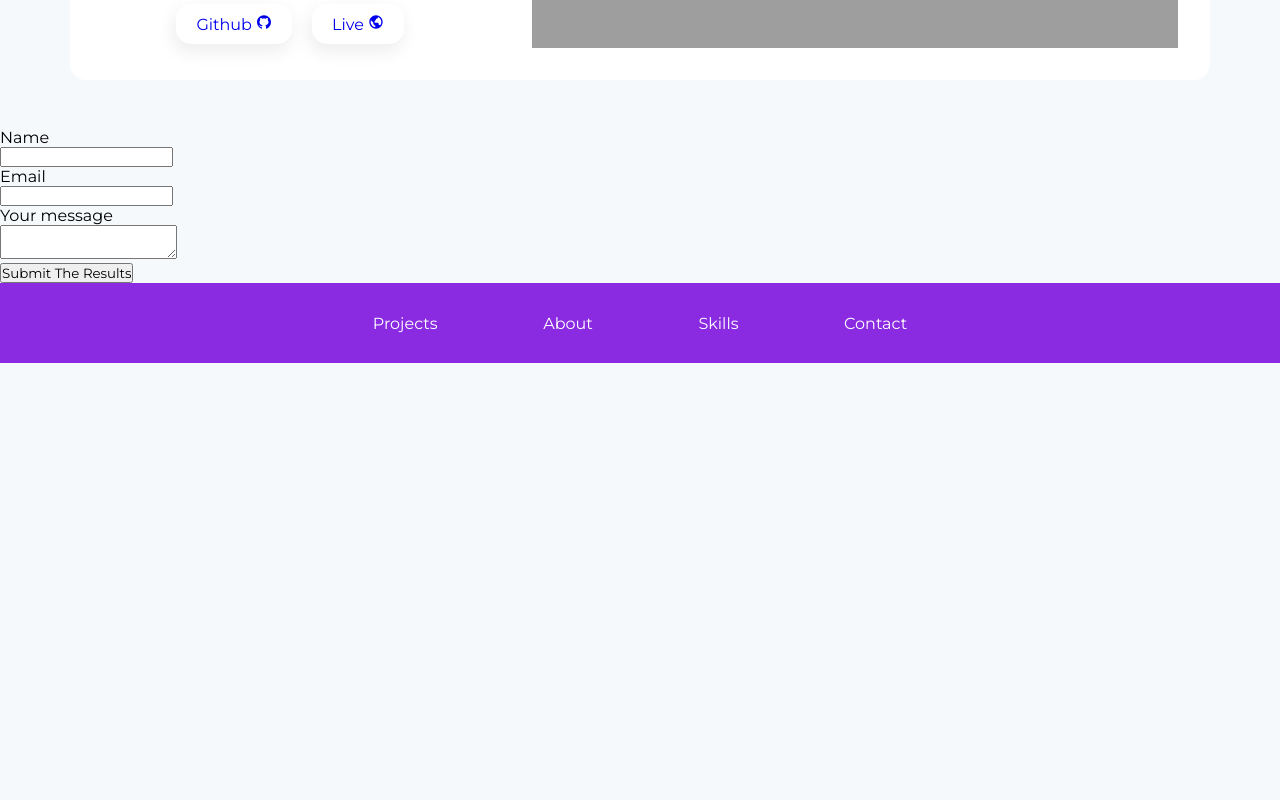
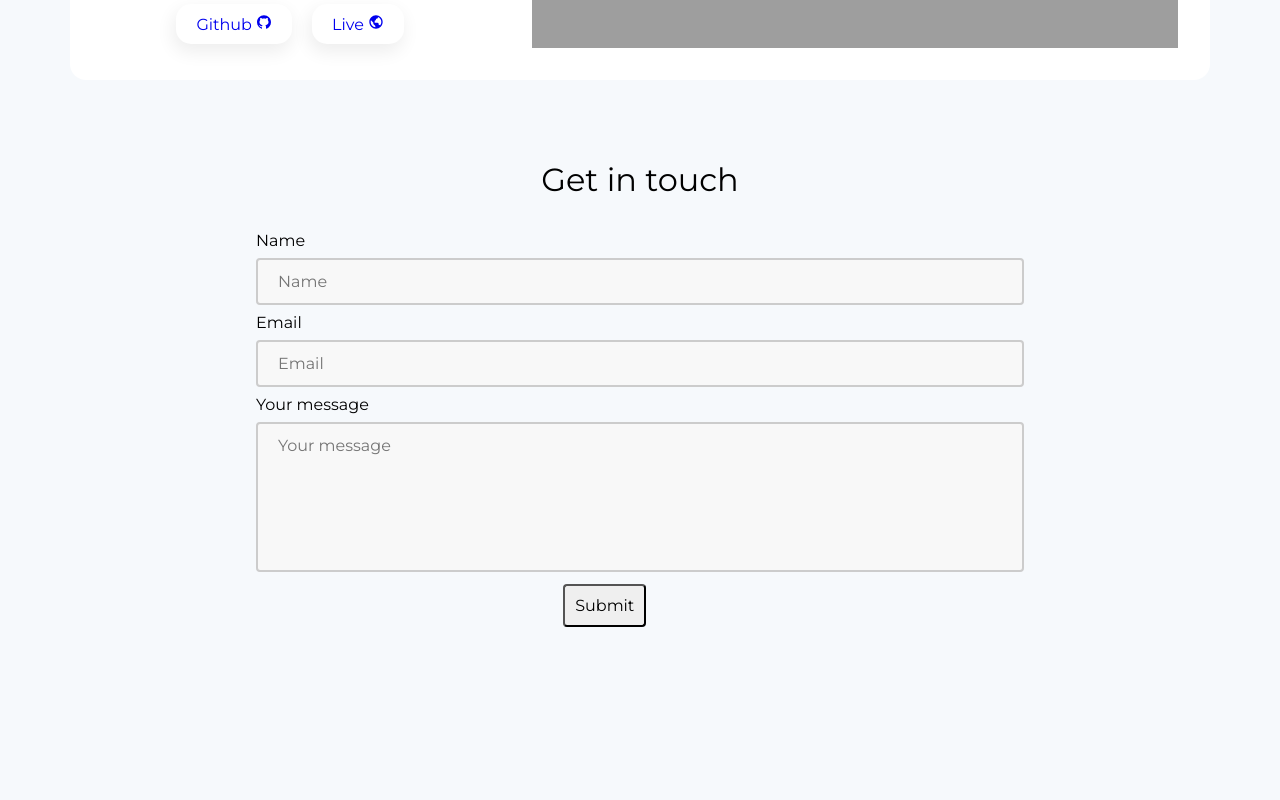
Before and after one commit to EmanuelTejada032/portcolio, a React (Create React App) app: page / in a window 1280 px wide. Shown: the part 3960-4760 px from the top of the page. Before the commit the page ends 4323 px from the top, so only its background shows below. Built offline with nearby package versions, Linux system fonts and the light colour scheme; grey boxes are pictures that could not be loaded.

Commit message:
Add styles to the form

```diff
--- a/src/App.css
+++ b/src/App.css
@@ -146,8 +146,14 @@ h2{
     align-items: center;
 }
 
-
-
+/* Contact section */
+.contact{
+    max-width: 1200px;
+    width: 60%;
+    margin: 0 auto;
+    height: 100vh;
+    position: relative;
+}
 
 
 @media screen and (max-width: 768px) {
--- a/src/App.js
+++ b/src/App.js
@@ -2,14 +2,12 @@ import './App.css';
 import Navbar from './components/Navbar/Navbar'
 import Footer from './components/Footer/Footer'
 import MainContent from './components/MainContent/MainContent'
-import Form from './components/Form/Form'
 
 function App() {
   return (
     <>
         <Navbar />
         <MainContent />
-        <Form />
         <Footer />
     </>
   );
--- a/src/components/Form/Form.js
+++ b/src/components/Form/Form.js
@@ -1,34 +1,33 @@
 import React from 'react'
-
+import './styles.css'
 const Form = () => {
     return (
         <>
                 <form
-                    name="contact-form"
-                    method="POST"
-                    data-netlify="true"
+                    name='contact-form'
+                    method='POST'
+                    data-netlify='true'
+                    className='contact-form'
                  >
-                     <input type="hidden" name="form-name" value="contact-form"/>
-      <div>
-        <label>Name<br />
-            <input type="text" name="name" />
-        </label>
-      </div>
+                <input type='hidden' name='form-name' value='contact-form'/>
+              <div className='form-inputs'>
+                <div>
+                  <label htmlFor='name' >Name</label><br />
+                  <input id='name' placeholder='Name' type='text' name='name' />
+                </div>
+                <div>
+                  <label htmlFor='email' >Email</label><br />
+                  <input id='email' placeholder='Email' type='email' name='email' />
+                </div>
+                <div>
+                  <label htmlFor='message' >Your message</label><br />
+                  <textarea name='message' placeholder='Your message'  id='message'></textarea>
+                </div>
+              </div>
 
-      <div>
-        <label htmlFor="email" >Email</label><br />
-        <input id="email" type="email" name="email" />
-      </div>
+              <button type='submit' className='form-button'>Submit</button>
 
-      <div>
-        <label>Your message<br />
-          <textarea name="message"></textarea>
-        </label>
-      </div>
-
-      <button type="submit">Submit The Results</button>
-
-    </form>
+              </form>
         </>
     )
 }
--- /dev/null
+++ b/src/components/Form/styles.css
@@ -0,0 +1,37 @@
+:root {
+    --inputBg: #f8f8f8;
+}
+
+.form-button{
+    padding: 10px;
+    border-radius: 4px;
+    font-size: 16px;
+    outline: none;
+    position: relative;
+    left: 40%;
+
+}
+
+input {
+    width: 100%;
+    padding: 12px 20px;
+    margin: 8px 0;
+    background-color: var(--inputBg);
+    border-radius: 4px;
+    border: 2px solid #ccc;
+    font-size: 16px;
+    outline: none;
+}
+
+textarea {
+    width: 100%;
+    height: 150px;
+    padding: 12px 20px;
+    margin: 8px 0;
+    border: 2px solid #ccc;
+    border-radius: 4px;
+    background-color: var(--inputBg);
+    font-size: 16px;
+    resize: none;
+    outline: none;
+  }
--- a/src/components/MainContent/MainContent.jsx
+++ b/src/components/MainContent/MainContent.jsx
@@ -3,6 +3,7 @@ import background from '../../img/herobgtest.jpg'
 import { SvgLogos, Projects } from '../../data'
 import { BiWorld } from 'react-icons/bi'
 import { AiFillGithub } from 'react-icons/ai'
+import Form from '../Form/Form'
 
 const MainContent = () => {
 
@@ -55,6 +56,11 @@ const MainContent = () => {
               </div>
           </main>
 
+          <section className="contact">
+            <h2>Get in touch</h2>
+            <Form />
+          </section>
+
       </>
     )
 }
```
